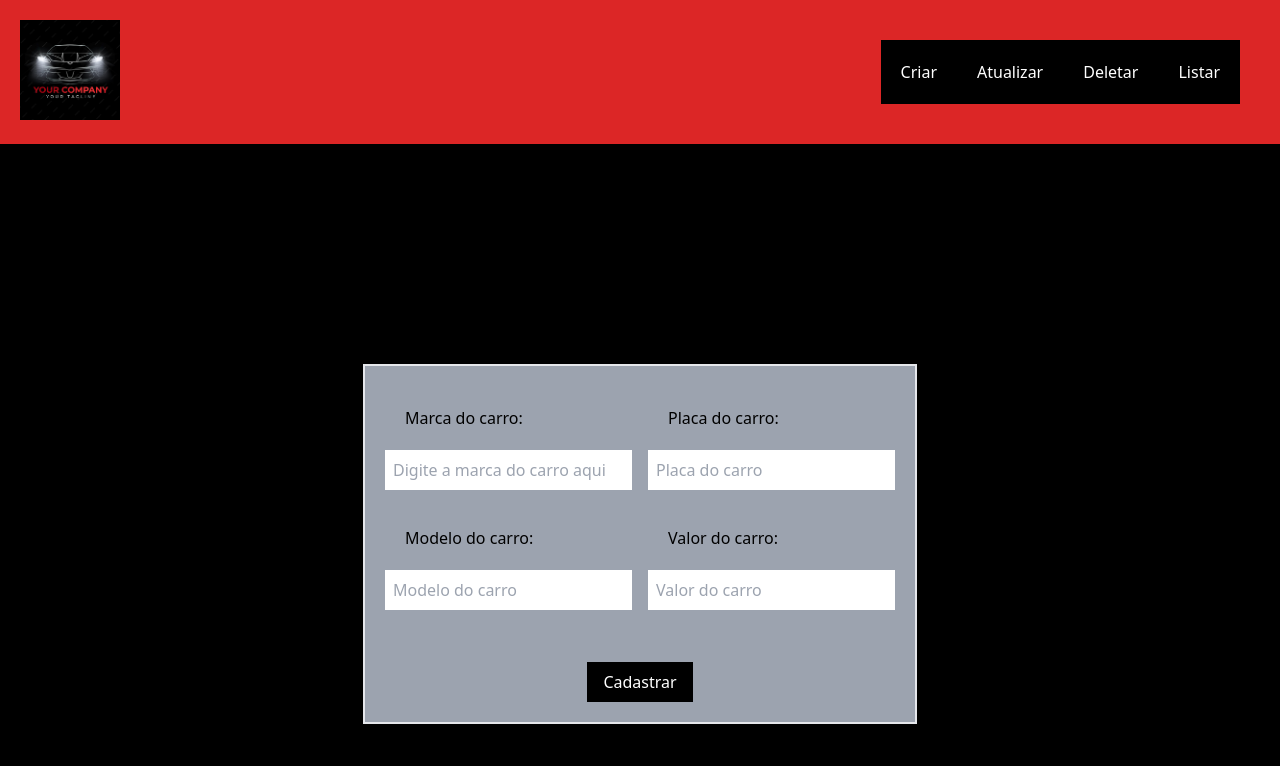
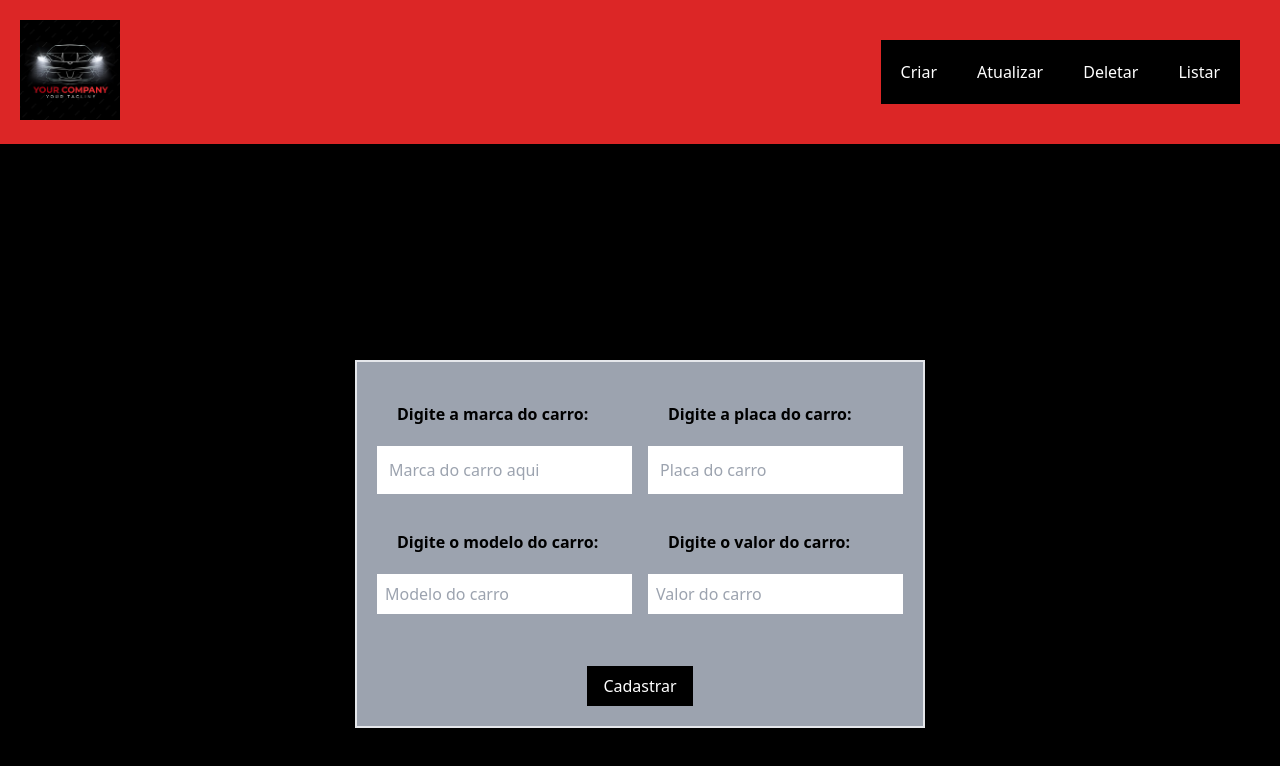
Before and after one commit to BrunoFerMarques/CadastroDeCarros, a Next.js app: page /create in a window 1280 px wide. Shown: the top 766 px of the page. Built offline with nearby package versions, Linux system fonts and the light colour scheme.

Commit message:
criando a classe

```diff
--- a/pages/_document.tsx
+++ b/pages/_document.tsx
@@ -11,7 +11,7 @@ export default function Document() {
         <a href="/" className="p-5"> <Image width = {100}src = {Carlogo} alt="Logo da empresa" /></a>
         <div className="p-10"><Menu/></div>
       </header>
-      <body className="antialiased">
+      <body className="antialiased overflow-hidden">
         <Main />
         <NextScript />
       </body>
--- a/pages/create.tsx
+++ b/pages/create.tsx
@@ -1,34 +1,55 @@
-import next from "next"
-import mysql from 'mysql2'
-import Document from "next/document"
+class Car {
+  constructor(private brand: string, private model: string, private plate: string, private price: string) {
+    this.brand = brand
+    this.model = model
+    this.plate = plate
+    this.price = price
+  }
+
+  /**
+   * log
+   */
+  private log() {
+    console.log(`Brand: ${this.brand}`)
+    console.log(`Model: ${this.model}`)
+    console.log(`plate: ${this.plate}`)
+    console.log(`Brand: ${this.price}`)
+  }
+
+  /**
+   * displayInfo
+   */
+  public displayInfo() {
+    this.log()
+  }
+
+}
+const create = () => {
+
+  const car1 = new Car("Volksvagem", "Gol", "ABC1234", "20000")
 
 
-
-const create = () => {
   return (
     <div className="bg-black min-h-screen flex items-center justify-center">
-    <form className="grid grid-cols-2 gap-4 bg-gray-400 border-2 p-5">
+      <form className="grid grid-cols-2 gap-4 bg-gray-400 border-2 p-5" id="car-form">
         <div>
-        <label className="block p-5">Marca do carro:</label>
-        <input className="block w-full mb-4 p-2" placeholder="Digite a marca do carro aqui" type='name' id="brand"/>
-        <label className="block p-5">Modelo do carro:</label>
-        <input className="block w-full mb-4 p-2" placeholder="Modelo do carro" type='name' id="model" />
+          <label className="block p-5 font-bold">Digite a marca do carro:</label>
+          <input className="block w-full mb-4 p-3" placeholder="Marca do carro aqui" type='text' id="brand" />
+          <label className="block p-5 font-bold">Digite o modelo do carro:</label>
+          <input className="block w-full mb-4 p-2" placeholder="Modelo do carro" type='text' id="model" />
         </div>
         <div>
-        <label className="block p-5">Placa do carro:</label>
-        <input className="block w-full mb-4 p-2" placeholder="Placa do carro" id="plate"/>
-        <label className="block p-5">Valor do carro:</label>
-        <input className="block w-full mb-4 p-2" placeholder="Valor do carro" id="price"/>
+          <label className="block p-5 font-bold">Digite a placa do carro:</label>
+          <input className="block w-full mb-4 p-3" placeholder="Placa do carro" type='text' id="plate" />
+          <label className="block p-5 font-bold">Digite o valor do carro:</label>
+          <input className="block w-full mb-4 p-2" placeholder="Valor do carro" type='text' id="price" />
         </div>
         <div className="col-span-2 flex justify-center">
           <button type="submit" className="bg-black text-white mt-5 px-4 py-2">Cadastrar</button>
         </div>
       </form>
     </div>
-
-  )
-}
-
-
+  );
+};
 
 export default create
--- a/pages/delete.tsx
+++ b/pages/delete.tsx
@@ -0,0 +1,4 @@
+const Delete = () => {
+
+}
+export default Delete
--- a/pages/index.tsx
+++ b/pages/index.tsx
@@ -1,11 +1,9 @@
-import Menu from "./components/Menu";
-import Tablecars from "./components/Tablecars";
+import data from './create'
 export default function Home() {
   return (
     <div className="flex min-h-screen bg-black rounded-sm border-2 border-black ">
       <main>
-        <h1>Abaixo de $100000</h1>
-        <Tablecars/>
+
       </main>
 
     </div>
```
Also changed, not shown: context/carContext.tsx (added, +33 -0 lines). Lines whose indentation alone changed are shown as unchanged.
